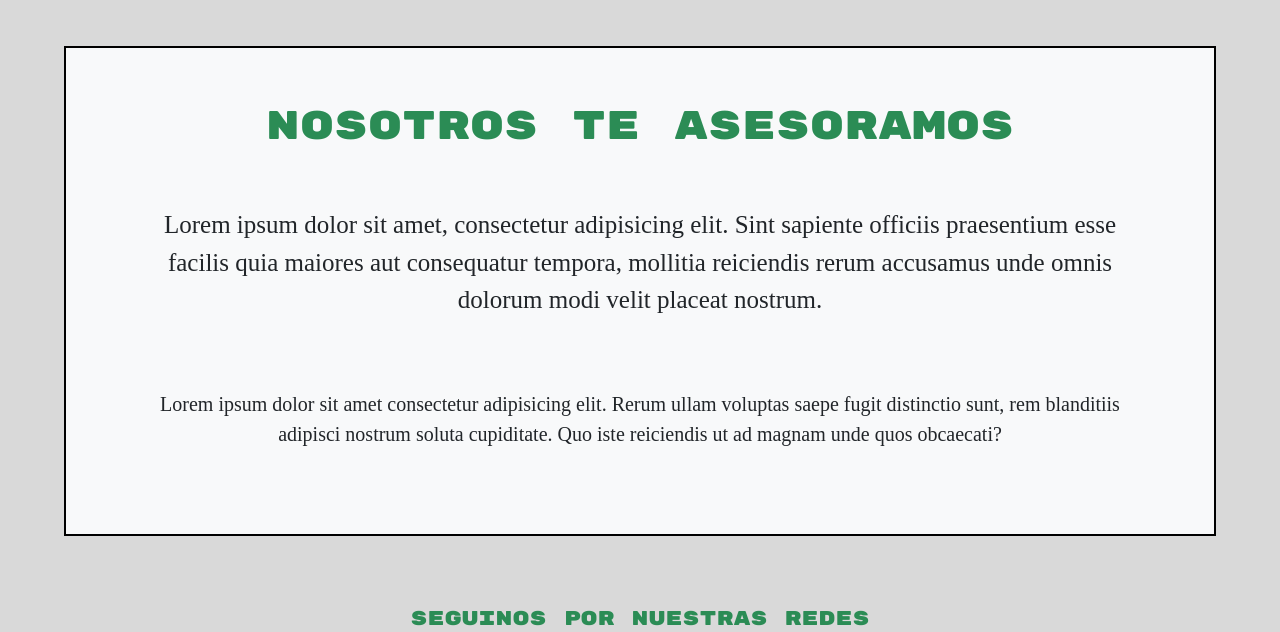
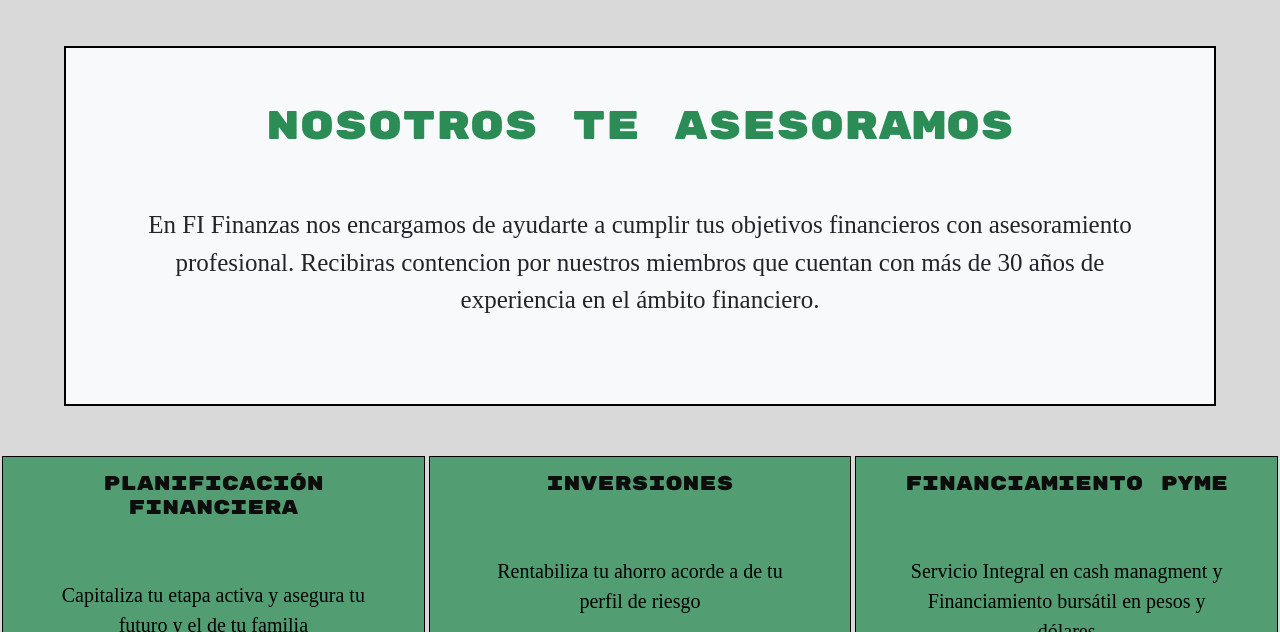
Before and after one commit to linserra/saasProyectoFinal, a plain HTML site: page index.html in a window 1280 px wide. Shown: the part 1080-1712 px from the top of the page. Drawn offline with nearby package versions, Linux system fonts and the light colour scheme; a web font is replaced by a local one.

Commit message:
Subida de texto en index y flex

```diff
--- a/index.html
+++ b/index.html
@@ -86,8 +86,21 @@
             <section>
                 <article class="bg-light contenedor-general">
                     <h1 class="titulo-grande pb-3">Nosotros te asesoramos</h1>
-                    <p class="parrafo-mediano">Lorem ipsum dolor sit amet, consectetur adipisicing elit. Sint sapiente officiis praesentium esse facilis quia maiores aut consequatur tempora, mollitia reiciendis rerum accusamus unde omnis dolorum modi velit placeat nostrum.</p>
-                    <p class="parrafo">Lorem ipsum dolor sit amet consectetur adipisicing elit. Rerum ullam voluptas saepe fugit distinctio sunt, rem blanditiis adipisci nostrum soluta cupiditate. Quo iste reiciendis ut ad magnam unde quos obcaecati?</p>
+                    <p class="parrafo-mediano">En FI Finanzas nos encargamos de ayudarte a cumplir tus objetivos financieros con asesoramiento profesional. Recibiras contencion por nuestros miembros que cuentan con más de 30 años de experiencia en el ámbito financiero.</p>
+                </article>
+                <article class="contenedor-asesoramiento">
+                  <div class="green-bg-t text-center">
+                    <h2 class="titulo-chico">Planificación Financiera</h2>
+                    <p class="parrafo">Capitaliza tu etapa activa y asegura tu futuro y el de tu familia</p>
+                  </div>
+                  <div class="green-bg-t text-center">
+                    <h2 class="titulo-chico">Inversiones</h2>
+                    <p class="parrafo">Rentabiliza tu ahorro acorde a de tu perfil de riesgo</p>
+                  </div>
+                  <div class="green-bg-t text-center">
+                    <h2 class="titulo-chico">Financiamiento PYME</h2>
+                    <p class="parrafo">Servicio Integral en cash managment y Financiamiento bursátil en pesos y dólares</p>
+                  </div>
                 </article>
             </section>
 
--- a/scss/_commons.scss
+++ b/scss/_commons.scss
@@ -52,3 +52,15 @@ h4{
 .white{
     background-color: white;
 }
+
+.blue{
+    background-color: blue;
+}
+
+.green-bg-t{
+    background-color: #2b8c55c4;
+}
+
+.black-t{
+    background-color: rgba(0, 0, 0, 0.493);
+}
--- a/scss/_content.scss
+++ b/scss/_content.scss
@@ -53,7 +53,7 @@
 }
 
 .contenedor-contacto{
-    font-size: 2rem;
+    font-size: 1.5rem;
     width: 95%;
     height: auto;
     margin: 50px auto;
@@ -97,6 +97,17 @@
     }
 }
 
+.contenedor-asesoramiento{
+    display: flex;
+    flex-direction: column;
+    justify-content: center;
+    align-items: stretch;
+    div{
+        border: solid black 1px;
+    }
+
+}
+
 
 .flexible-columnas{
     display: flex;
--- a/scss/_fonts.scss
+++ b/scss/_fonts.scss
@@ -32,6 +32,7 @@ h1, h2, h3, h4{
 }
 
 .parrafo{
+    color: black;
     font-size: 2rem;
     margin: 20px;
     padding: 25px;
--- a/scss/_media.scss
+++ b/scss/_media.scss
@@ -11,9 +11,6 @@
     }
     .contenedor-contacto{
         width: 60%;
-        &:hover{
-            background-color: map-get($map:$paleta, $key:'primero');;
-        }
     }
 
     .ancho-video{
@@ -35,7 +32,19 @@
         text-align: center;
     }
 
+    .contenedor-asesoramiento{
+        display: flex;
+        flex-direction: row;
+        justify-content: space-around;
+        align-items: stretch;
+        div{
+            width: 33%;
+
+        }
+    }
+
     .contenedor-contacto{
+        font-size: 2rem;
         width: 45%;
     }
     .titulo-grande{
@@ -57,6 +66,8 @@
         width: 1120px;
         height: 630px;
     }
+
+
 }
 
 @media (min-width: 1400px){
```
Also changed, not shown: Paginas/edfinanciera.html (+3 -3 lines), Paginas/seguros.html (+1 -1 lines), css/main.css, 1 other file.
